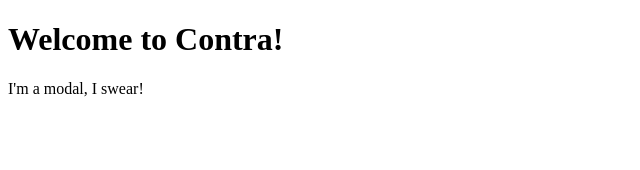
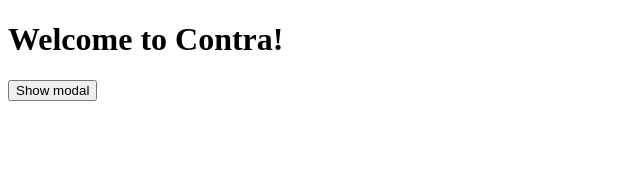
Before and after one commit to contra/contra-interview-assessment, a Next.js app in the folder frontend/: page / in a window 1280 px wide. Shown: the top 170 px of the page, without its empty margins (0-640 px from the left). Built offline with nearby package versions, Linux system fonts and the light colour scheme.

Commit message:
feat: isOpen prop

```diff
--- a/frontend/src/components/modal/index.tsx
+++ b/frontend/src/components/modal/index.tsx
@@ -1,3 +1,13 @@
-export const Modal = () => {
+export type ModalProps = {
+  isOpen: boolean;
+};
+
+export const Modal = (props: ModalProps) => {
+  const { isOpen } = props;
+
+  if (!isOpen) {
+    return null;
+  }
+
   return <div>I'm a modal, I swear!</div>;
 };
--- a/frontend/src/pages/index.tsx
+++ b/frontend/src/pages/index.tsx
@@ -1,12 +1,18 @@
 /* eslint-disable canonical/filename-match-exported */
 import { type NextPage } from 'next';
+import { useState } from 'react';
 import { Modal } from '@/components/modal';
 
 const Index: NextPage = () => {
+  const [isModalOpen, setIsModalOpen] = useState(false);
+
   return (
     <div>
       <h1>Welcome to Contra!</h1>
-      <Modal />
+      <button onClick={() => setIsModalOpen(true)} type="button">
+        Show modal
+      </button>
+      <Modal isOpen={isModalOpen} />
     </div>
   );
 };
```
